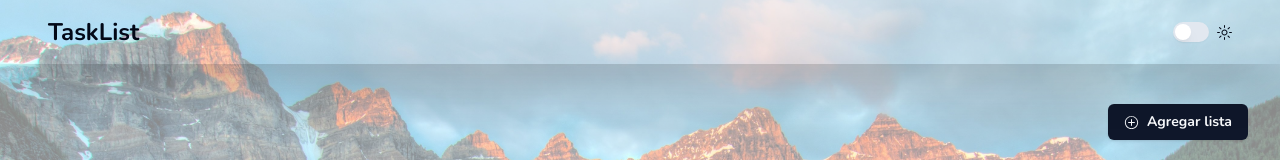
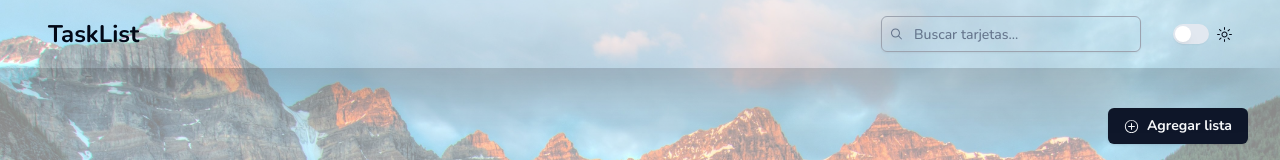
Before and after one commit to danielyatacoblas/trello-clone, a Next.js app: page / in a window 1280 px wide. Shown: the top 160 px of the page. Built offline with nearby package versions, Linux system fonts and the light colour scheme.

Commit message:
feat: add real-time card search input to navbar

```diff
--- a/src/components/Navbar.tsx
+++ b/src/components/Navbar.tsx
@@ -1,10 +1,27 @@
+"use client";
 import { ModeToggle } from "./mode-toggle";
+import { Input } from "@/components/ui/input";
+import { MagnifyingGlassIcon } from "@radix-ui/react-icons";
+import useFilters from "@/hooks/useFilters";
 
 export default function Navbar() {
+  const { search, setSearch } = useFilters();
+
   return (
-    <nav className="sticky right-0 left-0 flex justify-between px-12 py-4 shadow-2xl">
+    <nav className="sticky right-0 left-0 flex items-center justify-between gap-4 px-12 py-4 shadow-2xl">
       <h2 className="text-2xl font-semibold">TaskList</h2>
-      <div className="flex gap-8">
+      <div className="flex items-center gap-8">
+        <div className="relative w-[180px] sm:w-[260px]">
+          <MagnifyingGlassIcon className="absolute left-2 top-1/2 -translate-y-1/2 text-muted-foreground" />
+          <Input
+            type="search"
+            value={search}
+            onChange={(e) => setSearch(e.target.value)}
+            placeholder="Buscar tarjetas..."
+            className="pl-8 border-gray-400"
+            aria-label="Buscar tarjetas"
+          />
+        </div>
         <ModeToggle />
       </div>
     </nav>
```
